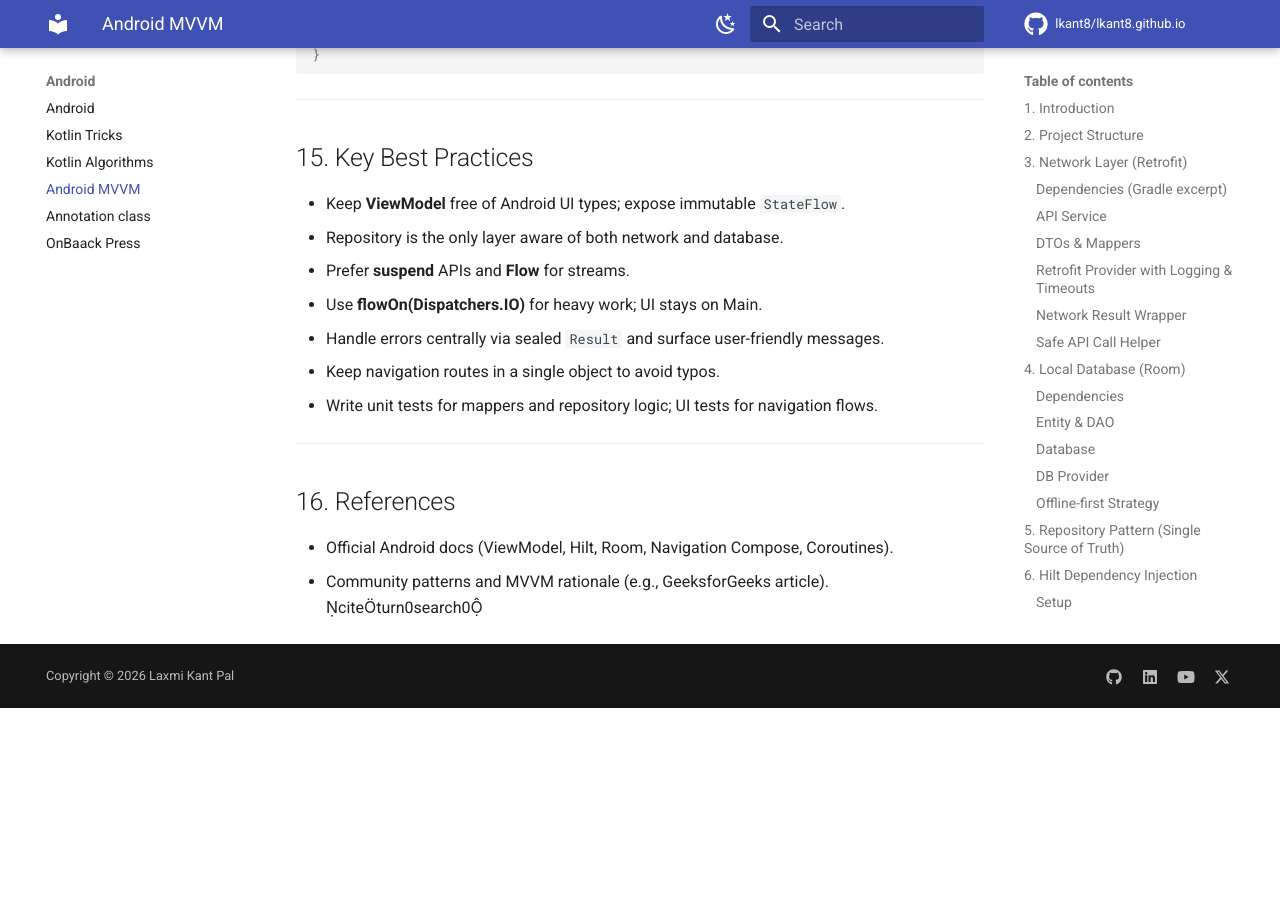
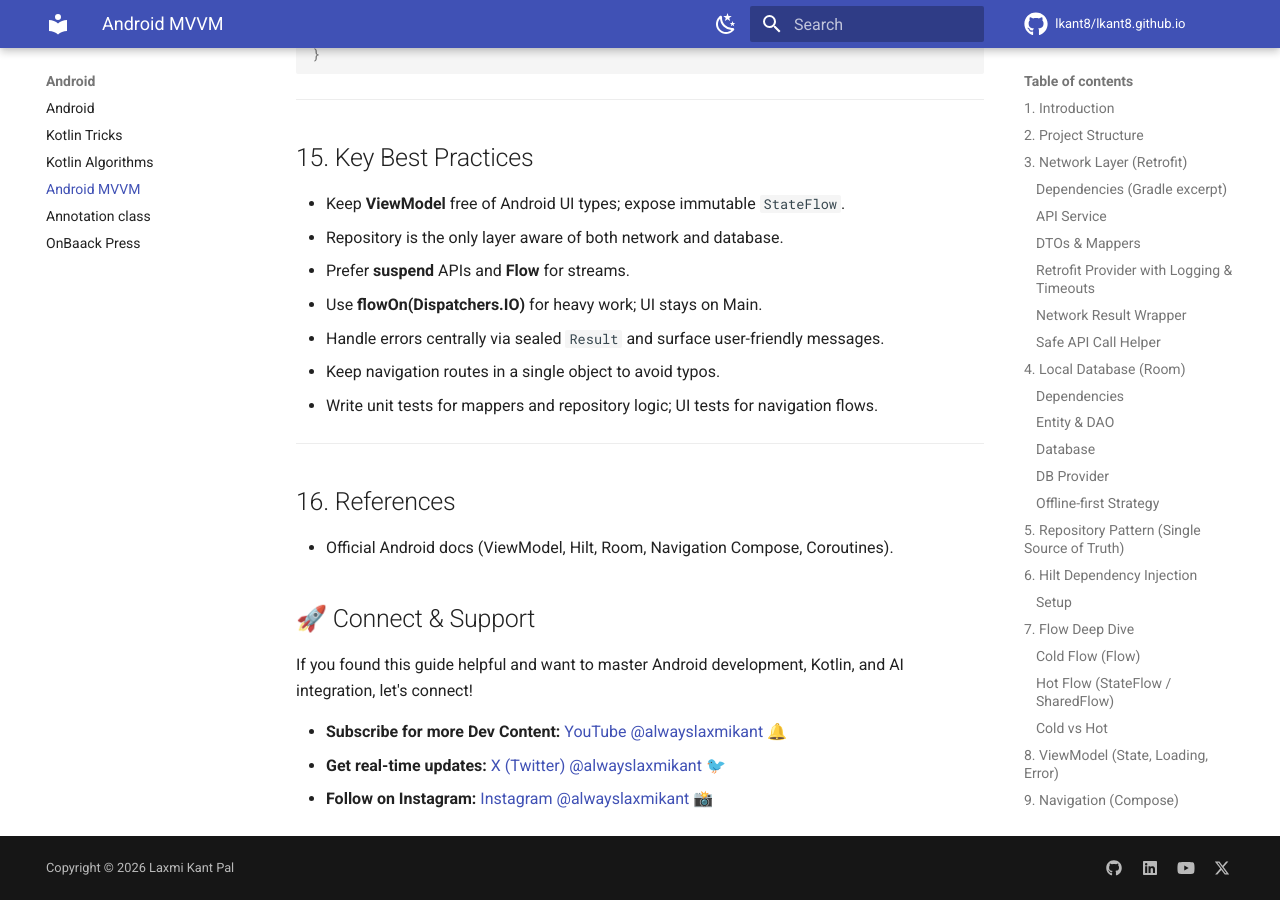
Before and after one commit to lkant8/lkant8.github.io, an MkDocs documentation site: the page built from docs/android/android-mvvm.md, in a window 1280 px wide and 900 px high, scrolled down 13730 px. Built offline with MkDocs 1.6.1 and Material for MkDocs 9.7.7, drawn with Linux system fonts in a browser that asks for light colours; comment, search, counter and statistics services are not loaded; before the commit the page ends 14438 px from its top, so only the background shows below that.

Commit message:
mvvm example added

```diff
--- a/docs/android/android-mvvm.md
+++ b/docs/android/android-mvvm.md
@@ -636,4 +636,11 @@
 
 ## 16. References
 - Official Android docs (ViewModel, Hilt, Room, Navigation Compose, Coroutines).
-- Community patterns and MVVM rationale (e.g., GeeksforGeeks article). citeturn0search0
+
+## 🚀 Connect & Support
+
+If you found this guide helpful and want to master Android development, Kotlin, and AI integration, let's connect\!
+
+  * **Subscribe for more Dev Content:** [YouTube @alwayslaxmikant](https://www.google.com/search?q=https://youtube.com/alwayslaxmikant) 🔔
+  * **Get real-time updates:** [X (Twitter) @alwayslaxmikant](https://x.com/alwayslaxmikant) 🐦
+  * **Follow on Instagram:** [Instagram @alwayslaxmikant](https://www.google.com/search?q=https://instagram.com/alwayslaxmikant) 📸
```
Also changed, not shown: docs/android/kotlin-algorithms.md (+9 -0 lines), docs/android/kotlin-tricks.md (+10 -0 lines), docs/dsa/algorithms.md (+10 -0 lines).
